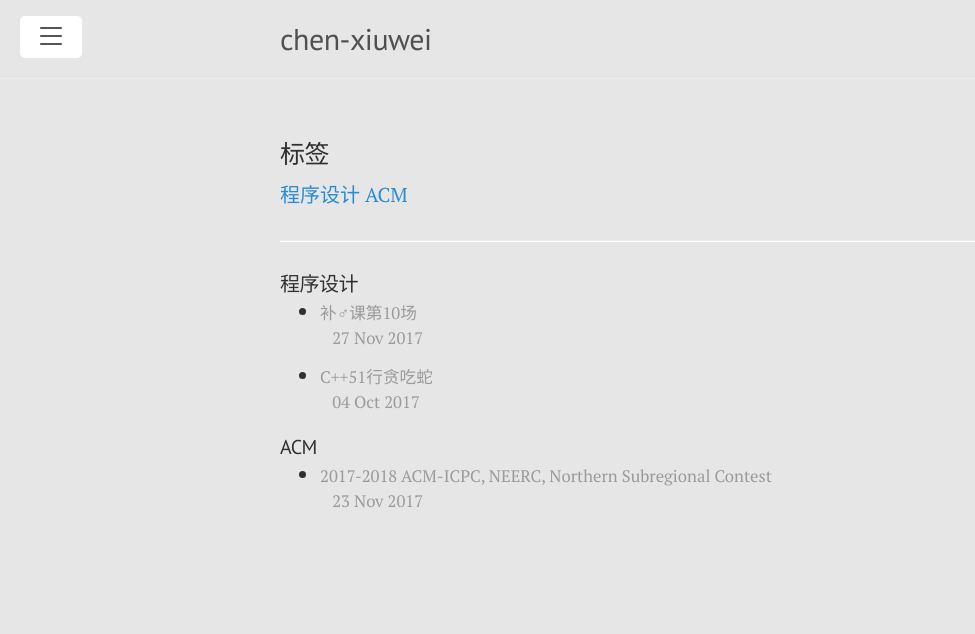
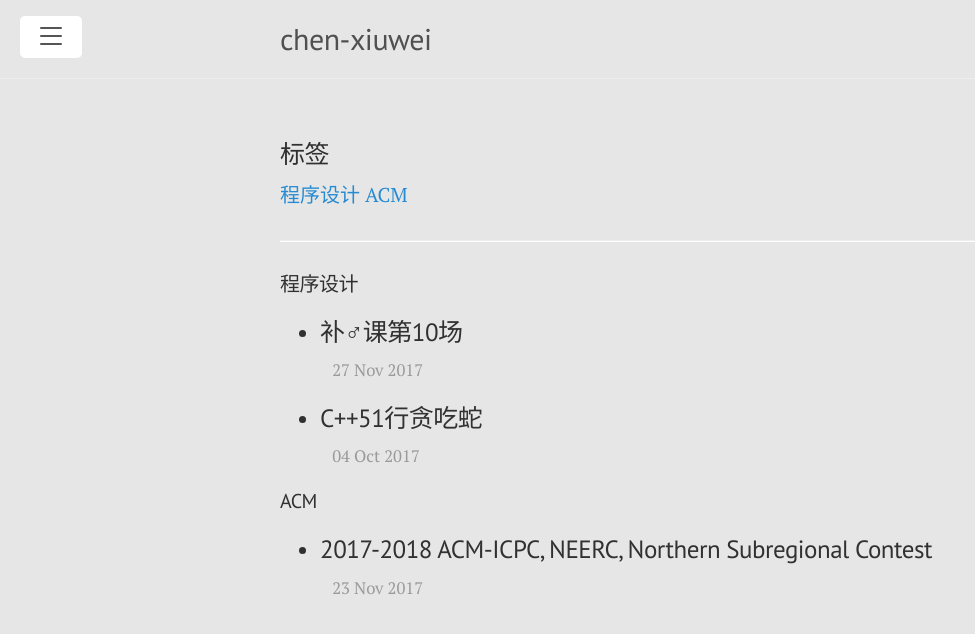
Before and after one commit to chen-xw/chen-xw.github.io, a Jekyll site: the page built from blog/tags.html, in a window 1280 px wide. Shown: the top 634 px of the page, without its empty margins (0-975 px from the left). Built offline with Jekyll 4.4.1, drawn with Linux system fonts in a browser that asks for light colours; comment, search, counter and statistics services are not loaded.

Commit message:
Update tags.html

```diff
--- a/blog/tags.html
+++ b/blog/tags.html
@@ -17,7 +17,7 @@ title: 标签
       {% for post in tag[1] %}
         <a class="post-title" href="{{ site.baseurl }}{{ post.url }}">
       <li>
-        <small class="post-date"><div class="post-tag">{{ post.title }}</div>&nbsp;&nbsp;&nbsp;{{ post.date | date_to_string }}&nbsp;&nbsp;&nbsp;</small>
+        <small class="post-date"><h3>{{ post.title }}</h3>&nbsp;&nbsp;&nbsp;{{ post.date | date_to_string }}&nbsp;&nbsp;&nbsp;</small>
       </li>
       </a>
       {% endfor %}
```
